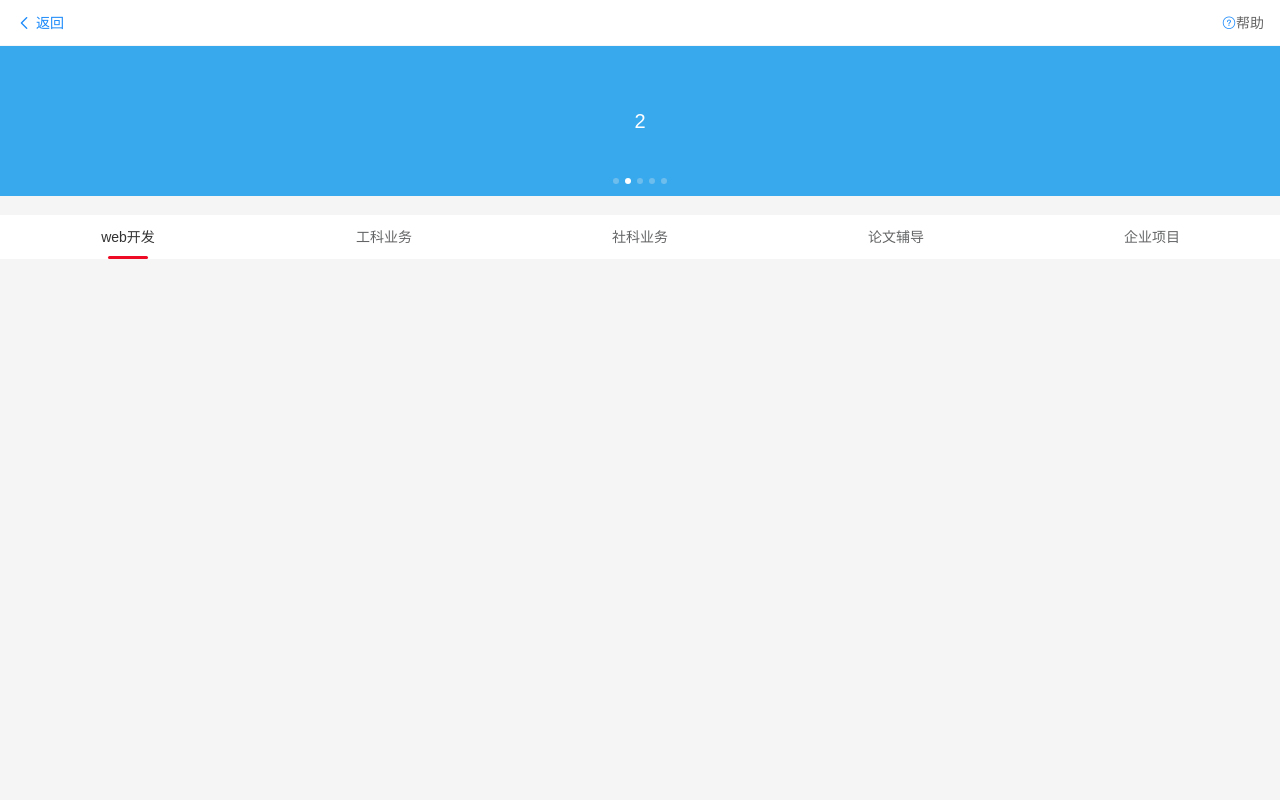
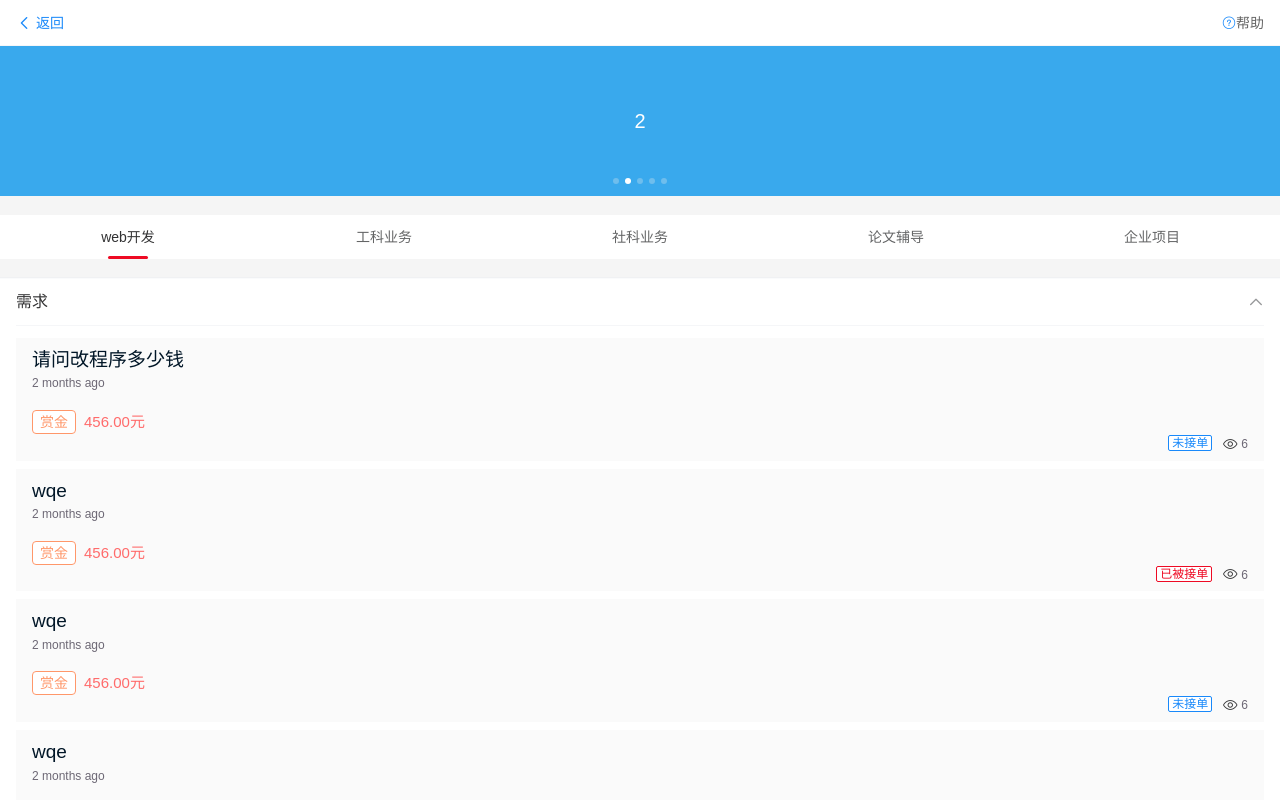
Before and after one commit to lhj-web/suanfawang, a Vue app: page /engine-list in a window 1280 px wide. Shown: the top 800 px of the page. Built offline with nearby package versions, Linux system fonts and the light colour scheme.

Commit message:
fix the bug and simple list

```diff
--- a/package.json
+++ b/package.json
@@ -10,6 +10,7 @@
   "dependencies": {
     "axios": "^0.21.1",
     "core-js": "^3.6.5",
+    "moment": "^2.29.1",
     "normalize.css": "^8.0.1",
     "qs": "^6.10.1",
     "vant": "^2.12.21",
--- /dev/null
+++ b/src/components/common/SimpleList.vue
@@ -0,0 +1,124 @@
+<template>
+  <div class>
+    <br />
+    <Collapse v-model="activeNames">
+      <CollapseItem title="需求" name="0" size="large">
+        <List v-model="loading" :finish="finished" finished-text="没有更多了" @load="onLoad">
+          <Card v-for="item in list" :key="item.id" @click="openDetail(item.id)">
+            <template #title>
+              <h2 style="color: #011627;font-size: 19px">{{item.title}}</h2>
+            </template>
+            <template #tags>
+              <span style="color: #6D6875">{{ $moment(item.pub_date).fromNow() }}</span>
+            </template>
+            <template #footer>
+              <Tag plain type="danger" v-show="item.state">已被接单</Tag>
+              <Tag plain type="primary" v-show="!item.state">未接单</Tag>
+              <Icon name="eye-o" style="margin: 0 3px 0 10px;vertical-align: middle" size="16" />
+              <span style="vertical-align: middle;color: #6D6875">{{item.view_count}}</span>
+            </template>
+            <template #price>
+              <Tag plain type="warning" size="large">赏金</Tag>
+              <span
+                style="margin-left: 8px;font-size: 15px;color: #FF6B6B"
+              >{{ item.price | formatPrice }}</span>
+            </template>
+          </Card>
+        </List>
+      </CollapseItem>
+    </Collapse>
+  </div>
+</template>
+
+<script>
+import {
+  Collapse, CollapseItem, List, Card, Tag, Icon
+} from 'vant';
+
+export default {
+  name: 'SimpleList',
+  components: {
+    Collapse, CollapseItem, List, Card, Tag, Icon
+  },
+  data() {
+    return {
+      list: [
+        {
+          id: 1,
+          title: '请问改程序多少钱',
+          price: 456,
+          view_count: 6,
+          pub_date: '2021-04-10 11:33:41.000',
+          state: false,
+          cate_name: '工科单子'
+        },
+        {
+          id: 2,
+          title: 'wqe',
+          price: 456,
+          view_count: 6,
+          pub_date: '2021-04-10 11:33:41.000',
+          state: true,
+          cate_name: '工科单子'
+        },
+        {
+          id: 3,
+          title: 'wqe',
+          price: 456,
+          view_count: 6,
+          pub_date: '2021-04-10 11:33:41.000',
+          state: false,
+          cate_name: '工科单子'
+        },
+        {
+          id: 4,
+          title: 'wqe',
+          price: 456,
+          view_count: 6,
+          pub_date: '2021-04-10 11:33:41.000',
+          state: false,
+          cate_name: '工科单子'
+        },
+        {
+          id: 5,
+          title: 'wqe',
+          price: 456,
+          view_count: 6,
+          pub_date: '2021-04-10 11:33:41.000',
+          state: false,
+          cate_name: '工科单子'
+        },
+        {
+          id: 6,
+          title: 'wqe',
+          price: 456,
+          view_count: 6,
+          pub_date: '2021-04-10 11:33:41.000',
+          state: false,
+          cate_name: '工科单子'
+        },
+      ],
+      loading: false,
+      finished: false,
+      activeNames: ['0']
+    };
+  },
+  methods: {
+    onLoad() {
+    },
+    openDetail(id) {
+      console.log(id);
+    }
+  },
+  filters: {
+    formatPrice(value) {
+      if (!value) {
+        return '无'
+      }
+      return `${value.toFixed(2)}元`
+    }
+  }
+};
+</script>
+
+<style lang="stylus" scoped></style>
--- a/src/components/content/Login.vue
+++ b/src/components/content/Login.vue
@@ -7,7 +7,10 @@
         name="用户名"
         label="用户名"
         placeholder="用户名"
-        :rules="[{ required: true, message: '请填写用户名' }]"
+        :rules="[
+          { required: true, message: '请填写用户名' },
+          { validator: validateLength, message: '用户名长度位5-12位'}
+        ]"
       />
       <Field
         v-model="password"
@@ -15,11 +18,16 @@
         name="密码"
         label="密码"
         placeholder="密码"
-        :rules="[{ required: true, message: '请填写密码' }]"
+        :rules="[
+          { required: true, message: '请填写密码' },
+          { validator: validatePass, message: '密码长度为6-12位'}
+
+        ]"
       />
       <div style="margin: 16px">
         <Button round block native-type="submit" type="info">提交</Button>
       </div>
+    </Form>
     <div style="margin: 16px">
       <a href="javascript:;" @click="showPopup" class="link">注册</a>
       <Overlay :show="show">
@@ -29,7 +37,6 @@
         </div>
       </Overlay>
     </div>
-    </Form>
   </div>
 </template>
 
@@ -64,6 +71,12 @@ export default {
     },
     cancle() {
       this.show = false
+    },
+    validateLength(vals) {
+      return /^.{5,12}$/.test(vals)
+    },
+    validatePass(vals) {
+      return /^.{6,12}$/.test(vals)
     }
   }
 };
@@ -72,6 +85,6 @@ export default {
 <style lang="stylus" scoped>
 .login
   .link
-    color: #1989fa
+    color #1989fa
     margin-left 300px
 </style>
--- a/src/components/content/Register.vue
+++ b/src/components/content/Register.vue
@@ -6,7 +6,10 @@
         name="username"
         label="用户名"
         placeholder="用户名"
-        :rules="[{ required: true, message: '请填写用户名' }]"
+        :rules="[
+          { required: true, message: '请填写用户名' },
+          { validator: validateLength, message: '用户名长度为5-12位'}
+        ]"
       />
       <Field
         v-model="password"
@@ -15,7 +18,10 @@
         label="密码"
         placeholder="密码"
         ref="pass"
-        :rules="[{ required: true, message: '请填写密码' }]"
+        :rules="[
+          { required: true, message: '请填写密码' },
+          {validator: validatePass, message: '密码长度为6-12位'}
+        ]"
       />
       <Field
         v-model="confirm"
@@ -58,8 +64,8 @@
       <Field name="user_type" label="单选框">
         <template #input>
           <RadioGroup v-model="radio" direction="horizontal">
-            <Radio :name=0>普通用户</Radio>
-            <Radio :name=1>技术员</Radio>
+            <Radio :name="0">普通用户</Radio>
+            <Radio :name="1">技术员</Radio>
           </RadioGroup>
         </template>
       </Field>
@@ -102,10 +108,15 @@ export default {
     },
     validator(vals) {
       return vals === this.password
+    },
+    validateLength(vals) {
+      return /^.{5,12}$/.test(vals)
+    },
+    validatePass(vals) {
+      return /^.{6,12}$/.test(vals)
     }
   }
 };
 </script>
 
-<style lang="stylus" scoped>
-</style>
+<style lang="stylus" scoped></style>
--- a/src/main.js
+++ b/src/main.js
@@ -1,9 +1,13 @@
 import Vue from 'vue';
+import moment from 'moment';
 import App from './App.vue';
 import router from './router';
 import store from './store';
 
 import 'assets/css/base.css'
+
+moment.locale('zh-cn')
+Vue.prototype.$moment = moment
 
 Vue.config.productionTip = false;
 
--- a/src/views/EngineList.vue
+++ b/src/views/EngineList.vue
@@ -9,7 +9,9 @@
     <Swiper />
     <br />
       <Tabs v-model="active">
-      <Tab title="web开发"></Tab>
+        <Tab title="web开发">
+          <simple-list />
+        </Tab>
         <Tab title="工科业务"></Tab>
         <Tab title="社科业务"></Tab>
         <Tab title="论文辅导"></Tab>
@@ -23,19 +25,29 @@ import {
   NavBar, Icon, Tabs, Tab
 } from 'vant'
 import Swiper from '../components/common/Swiper.vue';
+import SimpleList from '../components/common/SimpleList.vue';
 
 export default {
   name: 'EngineList',
   components: {
-    Swiper, NavBar, Icon, Tabs, Tab
+    Swiper,
+    NavBar,
+    Icon,
+    Tabs,
+    Tab,
+    SimpleList,
   },
   data() {
     return {
     };
   },
   computed: {
-    active() {
+    active: {
+      get() {
         return this.$store.state.active
+      },
+      set() {
+      }
     }
   },
 };
```
Also changed, not shown: 1 other file (tests, documents, lock files or other folders). Lines whose indentation alone changed are shown as unchanged.
